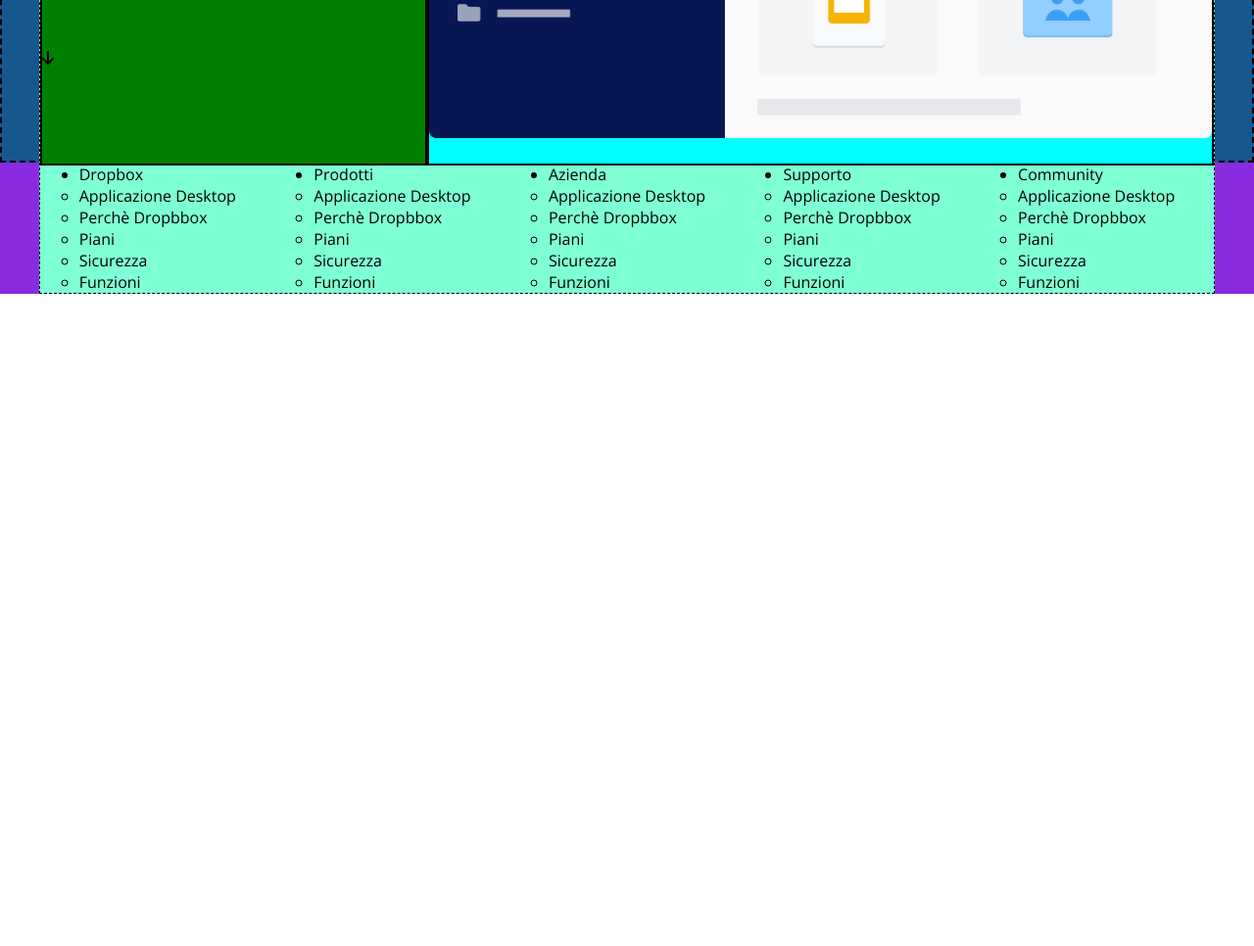
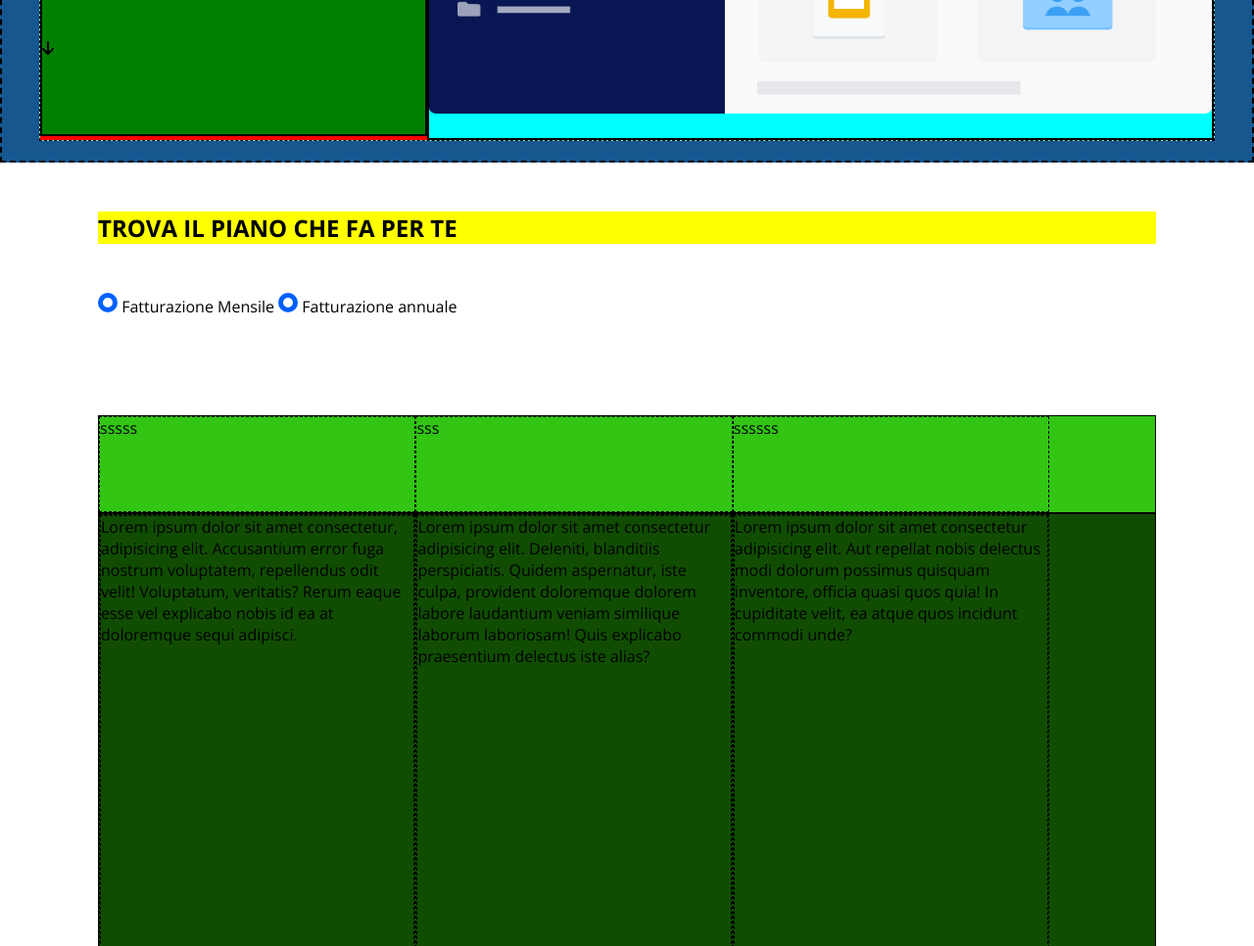
Before and after one commit to torone89/htmlcss-dropbox, a plain HTML site: page index.html in a window 1280 px wide. Shown: the part 834-1800 px from the top of the page at 98% size. Before the commit the page ends 1134 px from the top, so only its background shows below. Drawn offline with nearby package versions, Linux system fonts and the light colour scheme.

Commit message:
Add Section Business Pland

```diff
--- a/css/style.css
+++ b/css/style.css
@@ -106,6 +106,7 @@ a {
     height: 1000px;
     background-color: #175790;
     border: 2px dashed black;
+    padding-top: 70px;
 }
 
 
@@ -124,12 +125,12 @@ a {
 }
 
 .jumbo-title h1 {
-    font-size: 80 px;
+    font-size: 80px;
 
 }
 
 .jumbo-content {
-    height: 600px;
+
     background-color: red;
     width: 100%;
     display: flex;
@@ -138,7 +139,7 @@ a {
 
 .jumbo-content-column {
     width: 33%;
-    height: 600px;
+    height: 500px;
     background-color: green;
     display: flex;
     flex-direction: column;
@@ -149,7 +150,7 @@ a {
 .jumbo-content-80 {
     flex-basis: 80%;
     flex-direction: column;
-    justify-content: center;
+
     display: flex;
 
 }
@@ -167,7 +168,81 @@ a {
 
 }
 
+.a-arrow-down {
+    height: 30px;
+    width: 30px;
+}
+
 /* Main */
+
+
+/* BUSINESS PLAN */
+
+h2 {
+    margin: 50px 0;
+    background-color: yellow;
+}
+
+
+.check-box {
+    margin-bottom: 100px;
+}
+
+.btn-check-box {
+    height: 20px;
+    width: 20px;
+    border-radius: 50%;
+    border: 5px solid #0060ff;
+    color: white;
+    background-color: white;
+    text-decoration: none;
+    display: inline-block;
+
+}
+
+.check-content {
+    display: inline
+}
+
+/* BUSINESS PLAN -PLAN*/
+
+.plan {
+    display: flex;
+    flex-direction: column;
+    height: 1000px;
+    width: 100%;
+    background-color: aqua;
+}
+
+.title-plan {
+    flex-basis: 10%;
+    background-color: rgb(50, 197, 20);
+    border: 1px solid black;
+    display: flex;
+
+}
+
+.content-plan {
+    flex-basis: 90%;
+    background-color: rgb(16, 77, 2);
+    border: 1px solid black;
+    display: flex;
+}
+
+.col-plan {
+    border: 1px dashed black;
+    flex-basis: 30%;
+    display: flex;
+    flex-direction: column;
+
+}
+
+
+.row-plan {
+    flex-basis: 50%;
+    border: 1px dashed black;
+}
+
 
 /* Footer */
 
--- a/index.html
+++ b/index.html
@@ -97,7 +97,7 @@
 
                         <div class=" jumbo-content-img">
 
-                            <img src="img/business-feature-coordinate-it.png" alt="" height="600px" width="100%">
+                            <img src="img/business-feature-coordinate-it.png" alt="" height="500px" width="100%">
 
                         </div>
                     </div>
@@ -109,7 +109,7 @@
             </div>
 
 
-            </div>
+
 
         </section>
 
@@ -120,6 +120,105 @@
     <!-- CONTENUTO PRINCIPALE -->
     <main>
 
+        <!-- BUSINESS_PLAN -->
+        <section id="business-plan">
+
+            <div class="container-small">
+
+
+                <h2>TROVA IL PIANO CHE FA PER TE</h2>
+
+                <div class="check-box">
+
+
+                    <div class="btn-check-box"></div>
+                    <div class="check-content">Fatturazione Mensile</div>
+                    <div class="btn-check-box"> </div>
+                    <div class="check-content">Fatturazione annuale</div>
+                </div>
+
+                <div class="plan">
+
+                    <div class="title-plan">
+
+                        <div class="col-plan">
+                            sssss
+                        </div>
+
+                        <div class="col-plan">
+                            sss
+                        </div>
+
+                        <div class="col-plan">
+                            ssssss
+                        </div>
+
+                    </div>
+
+                    <div class="content-plan">
+
+                        <div class="col-plan">
+
+                            <div class="row-plan ">
+                                Lorem ipsum dolor sit amet consectetur, adipisicing elit. Accusantium error fuga nostrum
+                                voluptatem, repellendus odit velit! Voluptatum, veritatis? Rerum eaque esse vel
+                                explicabo nobis id ea at doloremque sequi adipisci.
+                            </div>
+
+
+                            <div class="row-plan ">
+                                Lorem ipsum dolor sit, amet consectetur adipisicing elit. Alias autem doloremque,
+                                aliquam deleniti voluptates velit quasi incidunt repellendus temporibus maxime assumenda
+                                tempora natus illo minus nihil voluptatem, ducimus adipisci quod?
+
+                            </div>
+
+
+                        </div>
+
+                        <div class="col-plan">
+
+                            <div class="row-plan ">
+                                Lorem ipsum dolor sit amet consectetur adipisicing elit. Deleniti, blanditiis
+                                perspiciatis. Quidem aspernatur, iste culpa, provident doloremque dolorem labore
+                                laudantium veniam similique laborum laboriosam! Quis explicabo praesentium delectus iste
+                                alias?
+                            </div>
+
+
+                            <div class="row-plan ">
+                                Lorem ipsum, dolor sit amet consectetur adipisicing elit. Voluptatibus veritatis enim,
+                                dolor facilis non iste, reiciendis ratione nostrum illum deleniti amet explicabo sint
+                                quae, deserunt necessitatibus minima error! Et, quia.
+                            </div>
+
+                        </div>
+
+                        <div class="col-plan">
+
+                            <div class="row-plan ">
+                                Lorem ipsum dolor sit amet consectetur adipisicing elit. Aut repellat nobis delectus
+                                modi dolorum possimus quisquam inventore, officia quasi quos quia! In cupiditate velit,
+                                ea atque quos incidunt commodi unde?
+                            </div>
+
+
+                            <div class="row-plan ">
+                                Lorem ipsum dolor sit amet consectetur adipisicing elit. Aliquid odit doloribus autem
+                                velit, nostrum dicta officia explicabo neque eveniet ducimus dolore natus quis
+                                consequuntur recusandae totam eius. Molestias, aut repudiandae?
+                            </div>
+
+
+                        </div>
+
+                    </div>
+                </div>
+            </div>
+
+
+
+        </section>
     </main>
 
     <!-- PIE DI PAGINA -->
```
